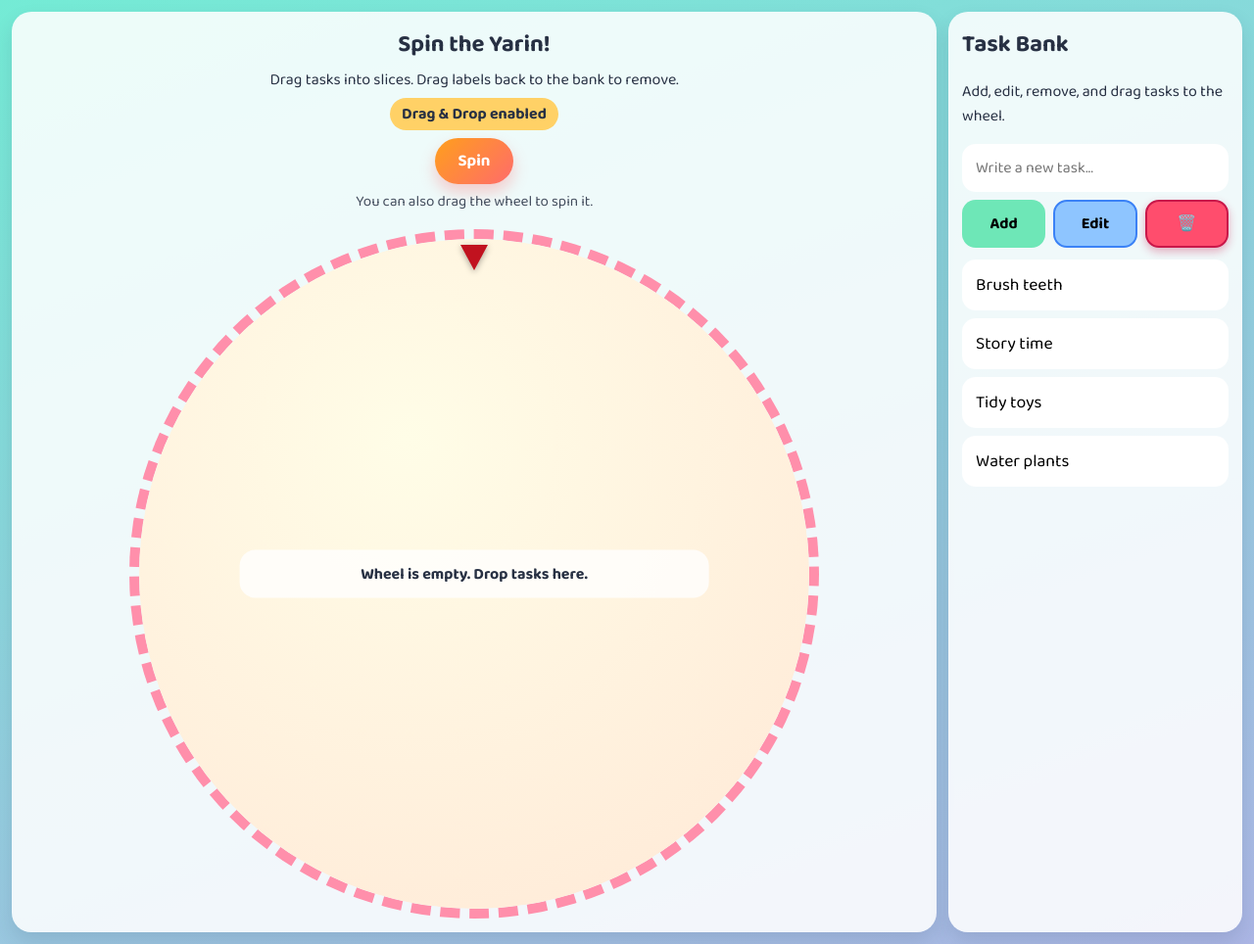
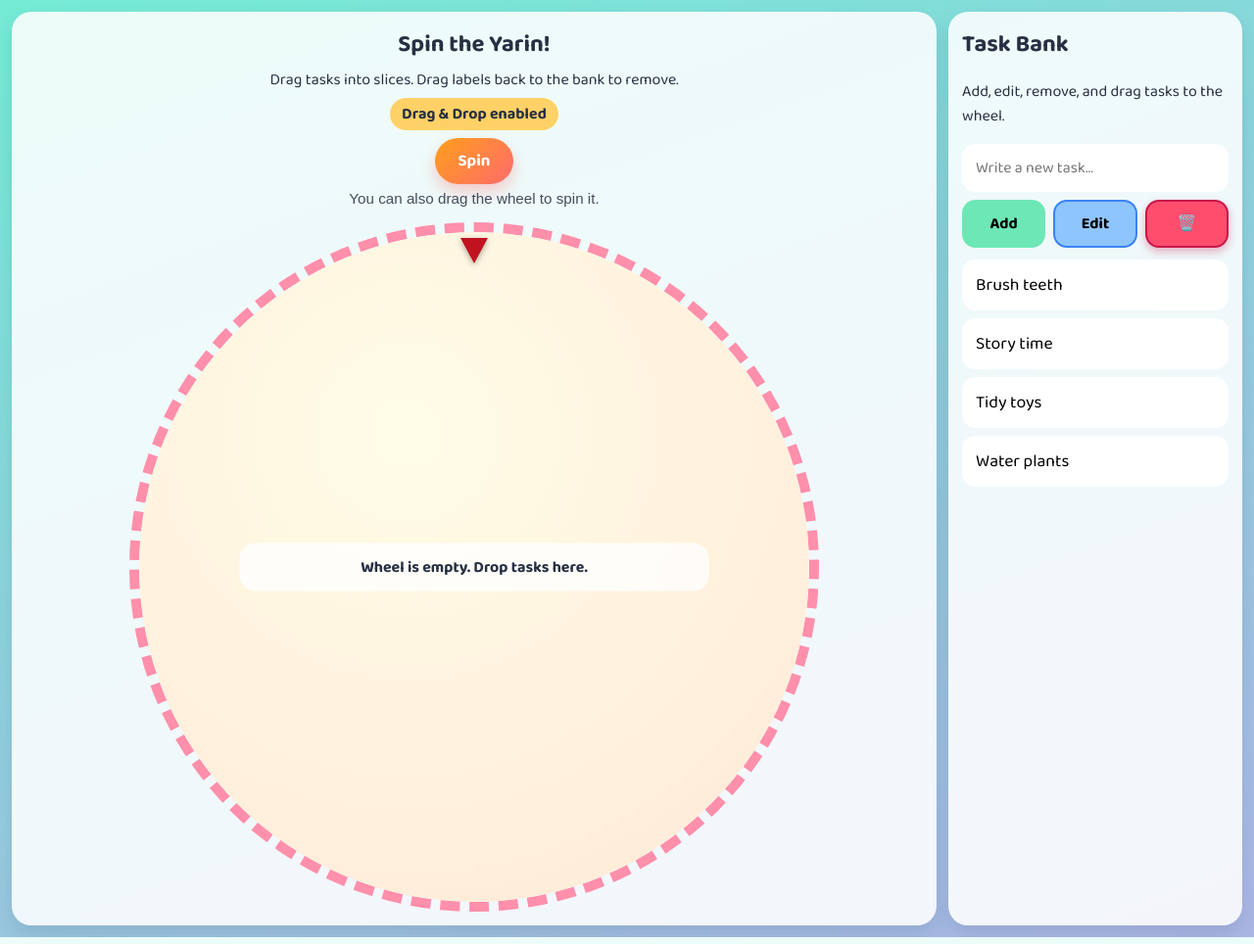
Before and after one commit to Shai2u/spin_the_wheel_game, a Django app: page / in a window 1280 px wide. Shown: the whole page at 98% size. Run offline with Django 4.2, Linux system fonts and the light colour scheme.

Commit message:
Add font family for Hebrew text support in Wheelgame styles

```diff
--- a/static/wheelgame/styles.css
+++ b/static/wheelgame/styles.css
@@ -84,6 +84,7 @@ body {
 .wheel-help {
   opacity: 0.85;
   font-size: 0.95rem;
+  font-family: Arial, "Arial Hebrew", "Noto Sans Hebrew", sans-serif;
 }
 
 .winner-line {
@@ -91,6 +92,7 @@ body {
   font-size: 1.15rem;
   font-weight: 800;
   color: #2b2d42;
+  font-family: Arial, "Arial Hebrew", "Noto Sans Hebrew", sans-serif;
 }
 
 .placeholder-wheel {
```
